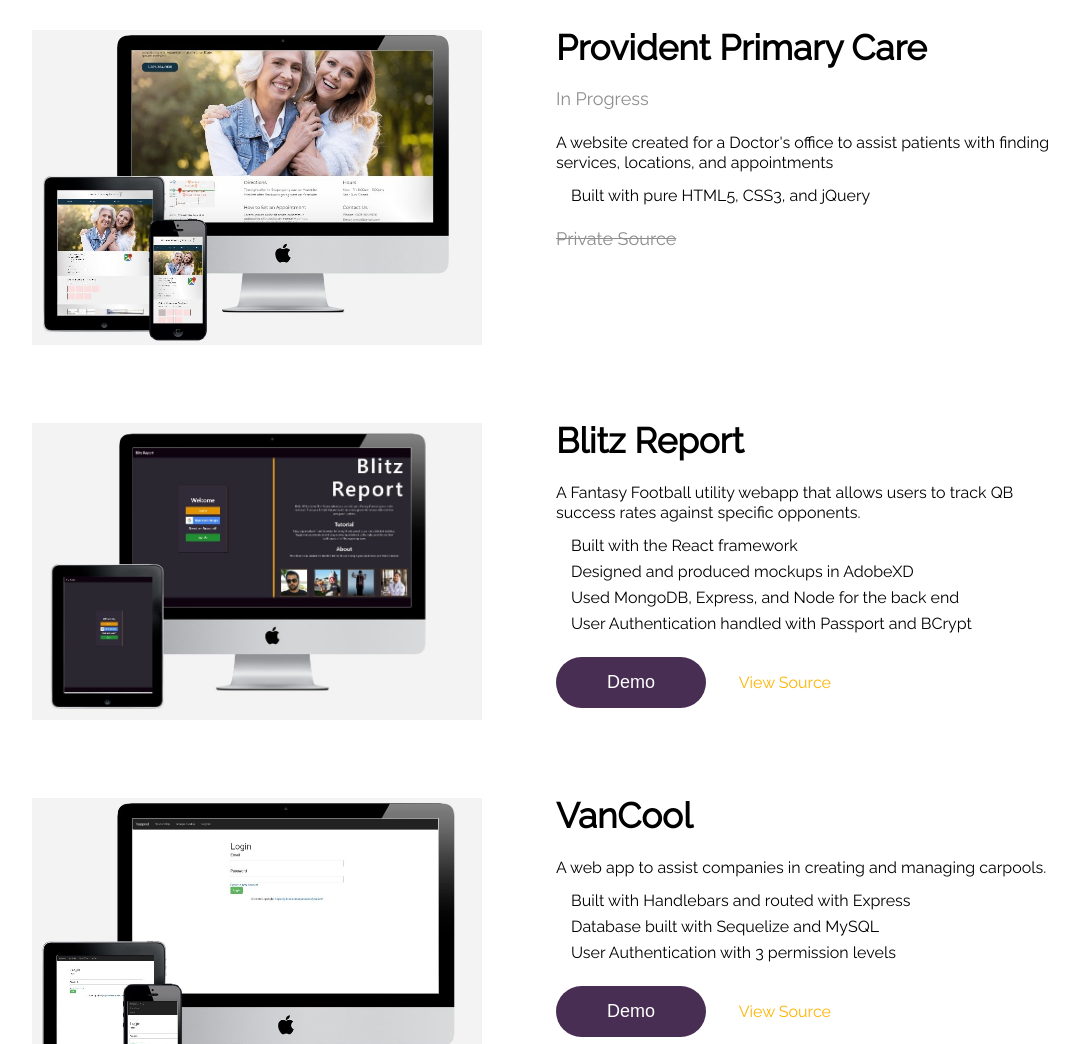
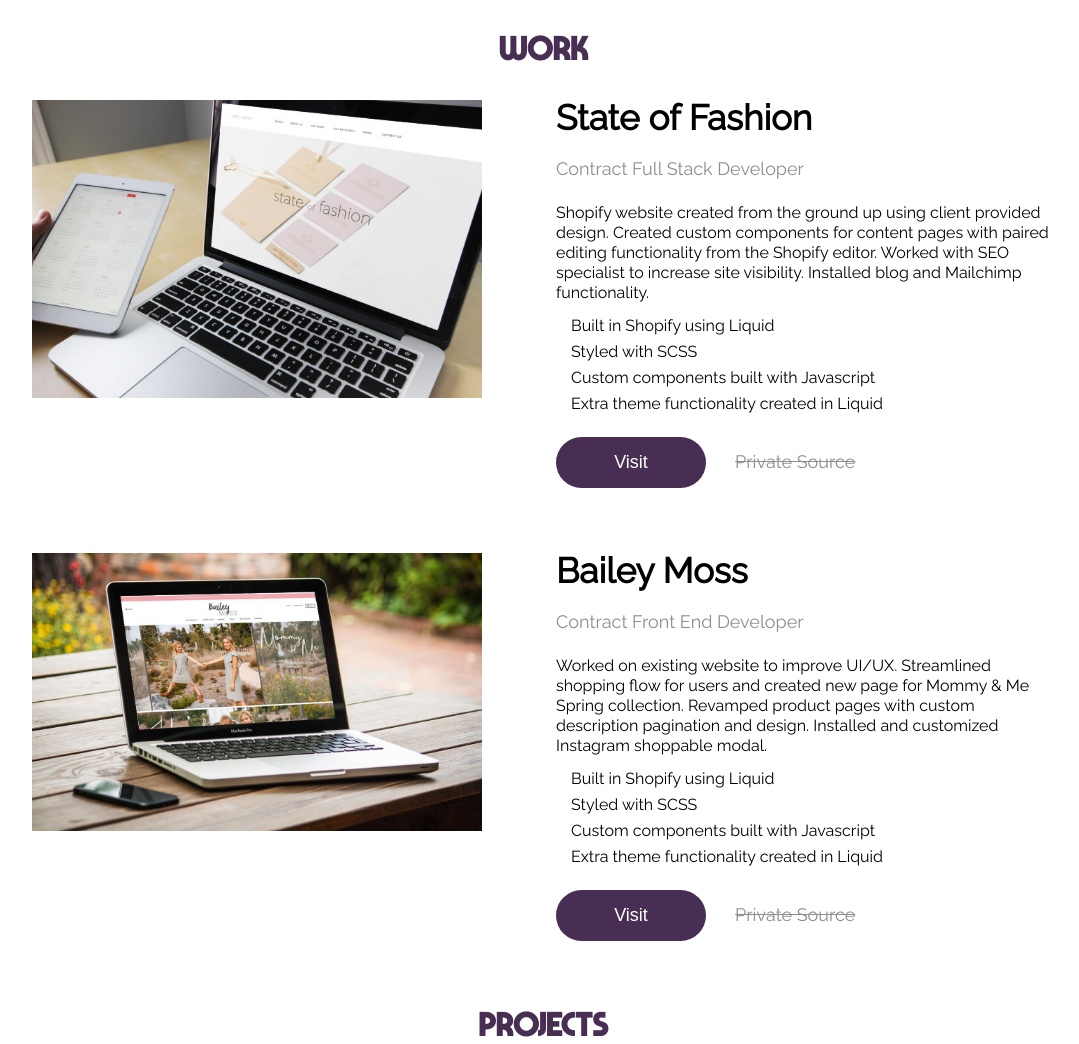
Before and after one commit to mcarreon/mcarreon.github.io, a plain HTML site: page index.html in a window 1280 px wide. Shown: the part 2400-3444 px from the top of the page, without its empty margins (96-1175 px from the left). Drawn offline with nearby package versions, Linux system fonts and the light colour scheme; files whose address does not match are found by name.

Commit message:
separated portfolio section and added work sections

```diff
--- a/css/main.scss
+++ b/css/main.scss
@@ -467,6 +467,10 @@ header {
     margin-bottom: 35px;
   }
 
+  h3 {
+    margin-bottom: 35px;
+  }
+
   h4 {
     margin: 25px 0;
     color: black;
@@ -586,7 +590,7 @@ header {
 
     .portfolio-item {
       width: 80%;
-      margin: 0 auto 75px;
+      margin: 0 auto 65px;
       display: flex;
       flex-direction: row;
       justify-content: space-between;
--- a/index.html
+++ b/index.html
@@ -12,7 +12,7 @@
 
   <title>Welcome to Marlo Carreon's Portfolio, a Full-Stack Developer.</title>
   <link rel="stylesheet" href="./css/reset.css">
-  <link rel="stylesheet" href="./css/main-min.css">
+  <link rel="stylesheet" href="./css/main-mini.css">
   <link href="https://fonts.googleapis.com/css?family=Raleway" rel="stylesheet">
 </head>
 
@@ -78,17 +78,18 @@
         <h3>FRONT-END</h3>
         <ul>
           <li>React.js</li>
+          <li>Liquid</li>
           <li>Redux</li>
           <li>SCSS</li>
           <li>jQuery</li>
           <li>Handlebars</li>
           <li>Mobile-Responsive Design</li>
-          <li>Shopify</li>
           <li>HTML5</li>
           <li>CSS3</li>
         </ul>
         <h4>Tools</h4>
         <ul>
+            <li>Shopify</li>
           <li>Bootstrap</li>
           <li>Material Design</li>
         </ul>
@@ -132,30 +133,60 @@
 
   <div class="alternate-bg">
     <section class="portfolio">
-      <h2 id="portfolio">Portfolio</h2>
+      <h2 id="portfolio-title">Portfolio</h2>
+      <h3>Work</h3>
       <div class="portfolio-item">
         <div class="portfolio-image">
-          <a href="#" title="Link to Provident-Primary-Care"><img src="./assets/imgs/ppc.jpg"
-              alt="ppc preview"></a>
+          <a href="https://stateoffashion.com/" title="Link to State of Fashion"><img src="./assets/imgs/stateoffashion.jpg"
+              alt="state of fashion preview"></a>
         </div>
         <div class="portfolio-item-desc">
-          <h4>Provident Primary Care</h4>
-          <h5>In Progress</h5>
-          <p>A website created for a Doctor's office to assist patients with finding services, locations, and
-            appointments</p>
+          <h4>State of Fashion</h4>
+          <h5>Contract Full Stack Developer</h5>
+          <p>Shopify website created from the ground up using client provided design. Created custom components for content pages with paired editing functionality from the Shopify editor. Worked with SEO specialist to increase site visibility. Installed blog and Mailchimp functionality.</p>
           <ul>
-            <li>Built with pure HTML5, CSS3, and jQuery</li>
+            <li>Built in Shopify using Liquid</li>
+            <li>Styled with SCSS</li>
+            <li>Custom components built with Javascript</li>
+            <li>Extra theme functionality created in Liquid</li>
           </ul>
           <div class="portfolio-buttons">
             <div>
+              <form method="get" action="https://blitzreport.herokuapp.com/" target="__blank"><button>Visit</button></form>
             </div>
             <div>
               <p>Private Source</p>
             </div>
           </div>
         </div>
+      </div>
+      <div class="portfolio-item">
+          <div class="portfolio-image">
+            <a href="https://baileymoss.com/" title="Link to Bailey Moss"><img src="./assets/imgs/baileymoss.jpg"
+                alt="bailey moss preview"></a>
+          </div>
+          <div class="portfolio-item-desc">
+            <h4>Bailey Moss</h4>
+            <h5>Contract Front End Developer</h5>
+            <p>Worked on existing website to improve UI/UX. Streamlined shopping flow for users and created new page for Mommy & Me Spring collection. Revamped product pages with custom description pagination and design. Installed and customized Instagram shoppable modal.</p>
+            <ul>
+              <li>Built in Shopify using Liquid</li>
+              <li>Styled with SCSS</li>
+              <li>Custom components built with Javascript</li>
+              <li>Extra theme functionality created in Liquid</li>
+            </ul>
+            <div class="portfolio-buttons">
+              <div>
+                <form method="get" action="https://blitzreport.herokuapp.com/" target="__blank"><button>Visit</button></form>
+              </div>
+              <div>
+                <p>Private Source</p>
+              </div>
+            </div>
+          </div>
+      </div>
 
-      </div>
+      <h3>Projects</h3>
       <div class="portfolio-item">
         <div>
           <a href="https://blitzreport.herokuapp.com/" target="__blank" title="Link to Blitz Report"><img src="./assets/imgs/blitz.jpg" alt="blitz report preview"></a>
```
Also changed, not shown: assets/imgs/baileymoss.jpg (added), assets/imgs/stateoffashion.jpg (added), css/main-min.css (deleted), css/main-mini.css (added), css/main.css, 1 other file.
